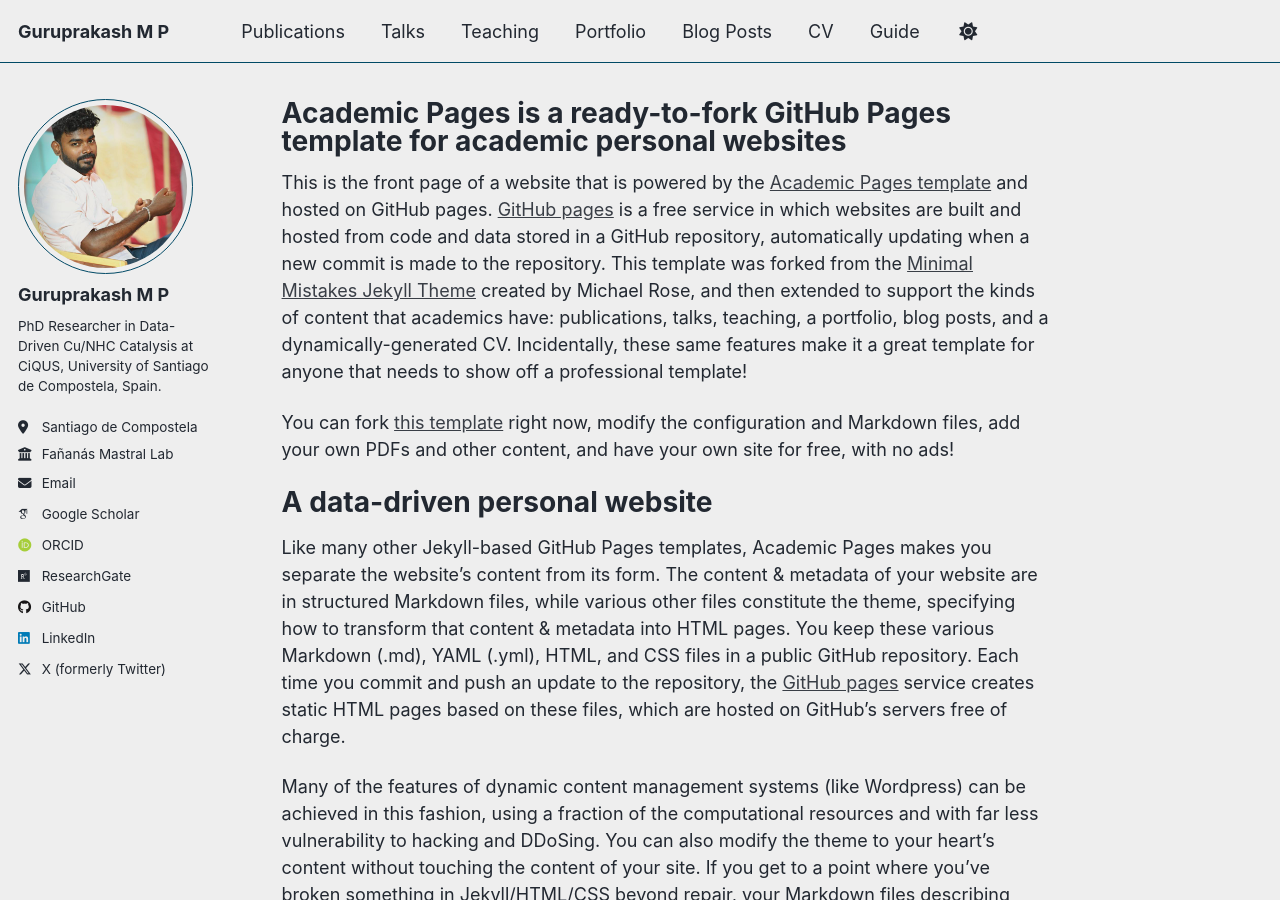
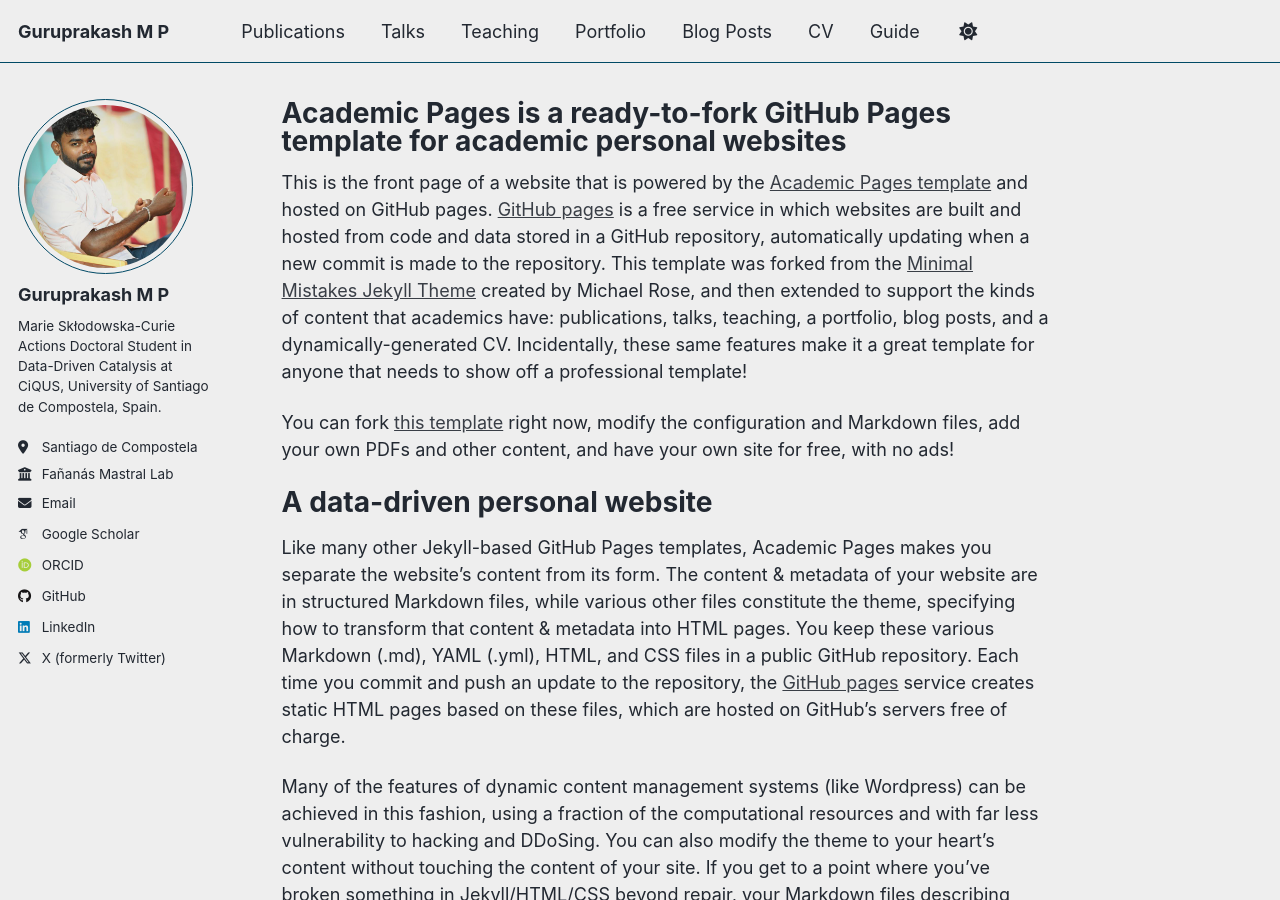
Before and after one commit to GuruprakashMP/guruprakashmp.github.io, a Jekyll site: the page built from _pages/about.md, in a window 1280 px wide and 900 px high. Built offline with Jekyll 4.4.1, drawn with Linux system fonts in a browser that asks for light colours; some web fonts are replaced; a script that is not in the unit is left out.

Commit message:
Update bio and comment out researchgate URL

```diff
--- a/_config.yml
+++ b/_config.yml
@@ -26,7 +26,7 @@ author:
   avatar           : "file.png"
   name             : "Guruprakash M P"
   pronouns         : # example: "she/her"
-  bio              : "PhD Researcher in Data-Driven Cu/NHC Catalysis at CiQUS, University of Santiago de Compostela, Spain."
+  bio              : "Marie Skłodowska-Curie Actions Doctoral Student in Data-Driven Catalysis at CiQUS, University of Santiago de Compostela, Spain."
   location         : "Santiago de Compostela"
   employer         : "Fañanás Mastral Lab"
   uri              : # URL
@@ -41,7 +41,7 @@ author:
   orcid            : "https://orcid.org/0009-0001-6387-6726"
   semantic         : # URL
   pubmed           : #"https://www.ncbi.nlm.nih.gov/pubmed/?term=john+snow"
-  researchgate     :  "https://www.researchgate.net/profile/Guruprakash-Muthu-Pargunapermal?ev=hdr_xprf"
+  researchgate     : #"https://www.researchgate.net/profile/Guruprakash-Muthu-Pargunapermal?ev=hdr_xprf"
   scopus           : # URL
 
   # Repositories and software development
```
